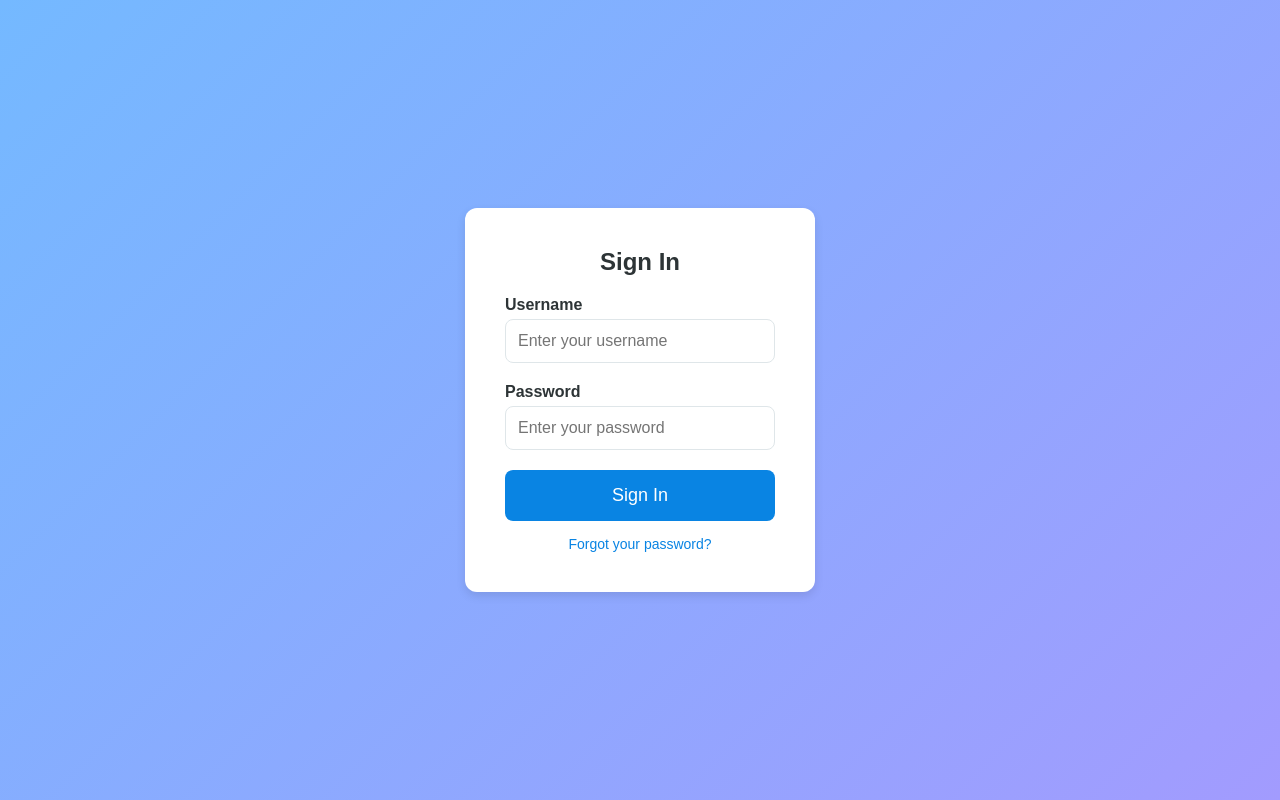
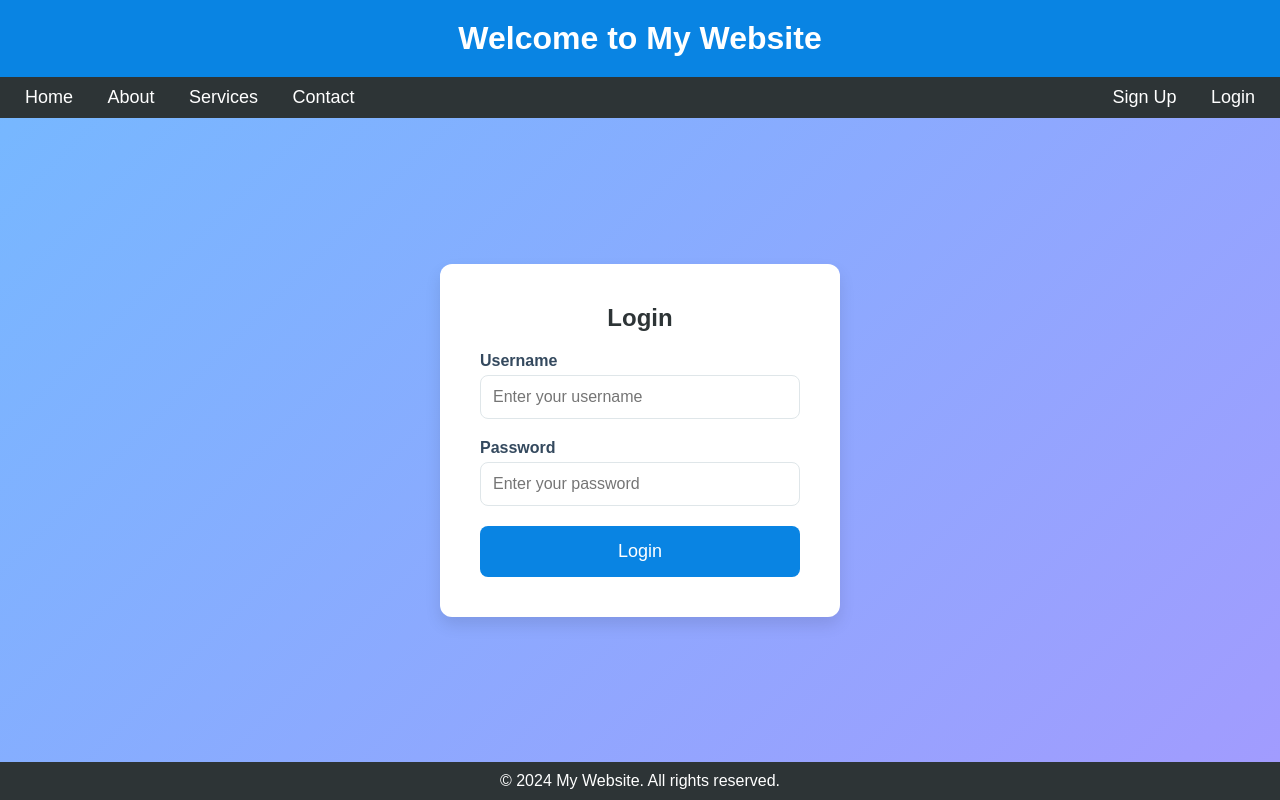
Before and after one commit to rapakakarthik/Real_time_projects, a plain HTML site: page rapakakarthik.shop/index.html in a window 1280 px wide. Drawn offline with Linux system fonts and the light colour scheme.

Commit message:
new code changes with sytles

```diff
--- a/rapakakarthik.shop/index.html
+++ b/rapakakarthik.shop/index.html
@@ -3,9 +3,9 @@
 <head>
     <meta charset="UTF-8">
     <meta name="viewport" content="width=device-width, initial-scale=1.0">
-    <title>Sign-In Page</title>
+    <title>Modern Login Page</title>
     <style>
-        /* Resetting margins and padding for a clean layout */
+        /* Resetting margins and padding */
         * {
             margin: 0;
             padding: 0;
@@ -13,26 +13,64 @@
             font-family: 'Arial', sans-serif;
         }
 
-        /* Styling the body with a background gradient */
+        /* Body Styling */
         body {
             background: linear-gradient(135deg, #74b9ff, #a29bfe);
             height: 100vh;
             display: flex;
-            justify-content: center;
+            flex-direction: column;
+            justify-content: space-between;
+        }
+
+        /* Header Styling */
+        header {
+            background-color: #0984e3;
+            color: white;
+            padding: 20px 0;
+            text-align: center;
+            font-size: 32px;
+            font-weight: bold;
+            box-shadow: 0 4px 8px rgba(0, 0, 0, 0.1);
+        }
+
+        /* Navigation Bar Styling */
+        nav {
+            background-color: #2d3436;
+            padding: 10px;
+            display: flex;
+            justify-content: space-between;
             align-items: center;
         }
 
-        /* Container for the sign-in form */
-        .signin-container {
+        nav a {
+            color: white;
+            text-decoration: none;
+            margin: 0 15px;
+            font-size: 18px;
+        }
+
+        nav a:hover {
+            text-decoration: underline;
+        }
+
+        /* Main Section Styling */
+        .main-content {
+            display: flex;
+            justify-content: center;
+            align-items: center;
+            flex-grow: 1;
+        }
+
+        .login-container {
             background-color: white;
+            width: 400px;
             padding: 40px;
-            width: 350px;
             border-radius: 12px;
-            box-shadow: 0 4px 10px rgba(0, 0, 0, 0.1);
+            box-shadow: 0 8px 16px rgba(0, 0, 0, 0.1);
             text-align: center;
         }
 
-        .signin-container h2 {
+        .login-container h2 {
             margin-bottom: 20px;
             color: #2d3436;
         }
@@ -46,7 +84,7 @@
             display: block;
             margin-bottom: 5px;
             font-weight: bold;
-            color: #2d3436;
+            color: #34495e;
         }
 
         input[type="text"],
@@ -56,18 +94,18 @@
             border: 1px solid #dfe6e9;
             border-radius: 8px;
             font-size: 16px;
-            transition: all 0.3s;
+            transition: border-color 0.3s;
         }
 
         input[type="text"]:focus,
         input[type="password"]:focus {
-            border-color: #0984e3;
+            border-color: #2980b9;
+            outline: none;
             box-shadow: 0 0 5px rgba(9, 132, 227, 0.5);
-            outline: none;
         }
 
-        /* Styling the Sign-In button */
-        .signin-btn {
+        /* Login Button Styling */
+        .login-btn {
             background-color: #0984e3;
             color: white;
             border: none;
@@ -79,31 +117,68 @@
             transition: background-color 0.3s, transform 0.1s;
         }
 
-        .signin-btn:hover {
+        .login-btn:hover {
             background-color: #74b9ff;
             transform: scale(1.05);
         }
 
-        .signin-btn:active {
+        .login-btn:active {
             transform: scale(0.98);
         }
 
-        .forgot-password {
-            margin-top: 15px;
-            display: block;
-            font-size: 14px;
-            color: #0984e3;
-            text-decoration: none;
+        /* Footer Styling */
+        footer {
+            background-color: #2d3436;
+            color: white;
+            text-align: center;
+            padding: 10px 0;
+            font-size: 16px;
+            position: relative;
+            bottom: 0;
+            width: 100%;
         }
 
-        .forgot-password:hover {
-            text-decoration: underline;
+        /* Responsive Design */
+        @media (max-width: 768px) {
+            nav {
+                flex-direction: column;
+                align-items: flex-start;
+            }
+
+            .login-container {
+                width: 90%;
+            }
+
+            header {
+                font-size: 28px;
+            }
         }
     </style>
 </head>
 <body>
-    <div class="signin-container">
-        <h2>Sign In</h2>
+    <!-- Header Section -->
+    <header>
+        Welcome to My Website
+    </header>
+
+    <!-- Navigation Bar -->
+    <nav>
+        <div>
+            <a href="#">Home</a>
+            <a href="#">About</a>
+            <a href="#">Services</a>
+            <a href="#">Contact</a>
+        </div>
+        <div>
+            <a href="#">Sign Up</a>
+            <a href="#">Login</a>
+        </div>
+    </nav>
+
+    <!-- Main Content Section -->
+    <div class="main-content">
+        <div class="login-container">
+            <h2>Login</h2>
             <form action="#" method="POST">
                 <div class="input-group">
                     <label for="username">Username</label>
@@ -113,9 +188,14 @@
                     <label for="password">Password</label>
                     <input type="password" id="password" name="password" placeholder="Enter your password" required>
                 </div>
-            <button type="submit" class="signin-btn">Sign In</button>
-            <a href="#" class="forgot-password">Forgot your password?</a>
+                <button type="submit" class="login-btn">Login</button>
             </form>
         </div>
+    </div>
+
+    <!-- Footer Section -->
+    <footer>
+        &copy; 2024 My Website. All rights reserved.
+    </footer>
 </body>
 </html>
```
Lines whose indentation alone changed are shown as unchanged.
